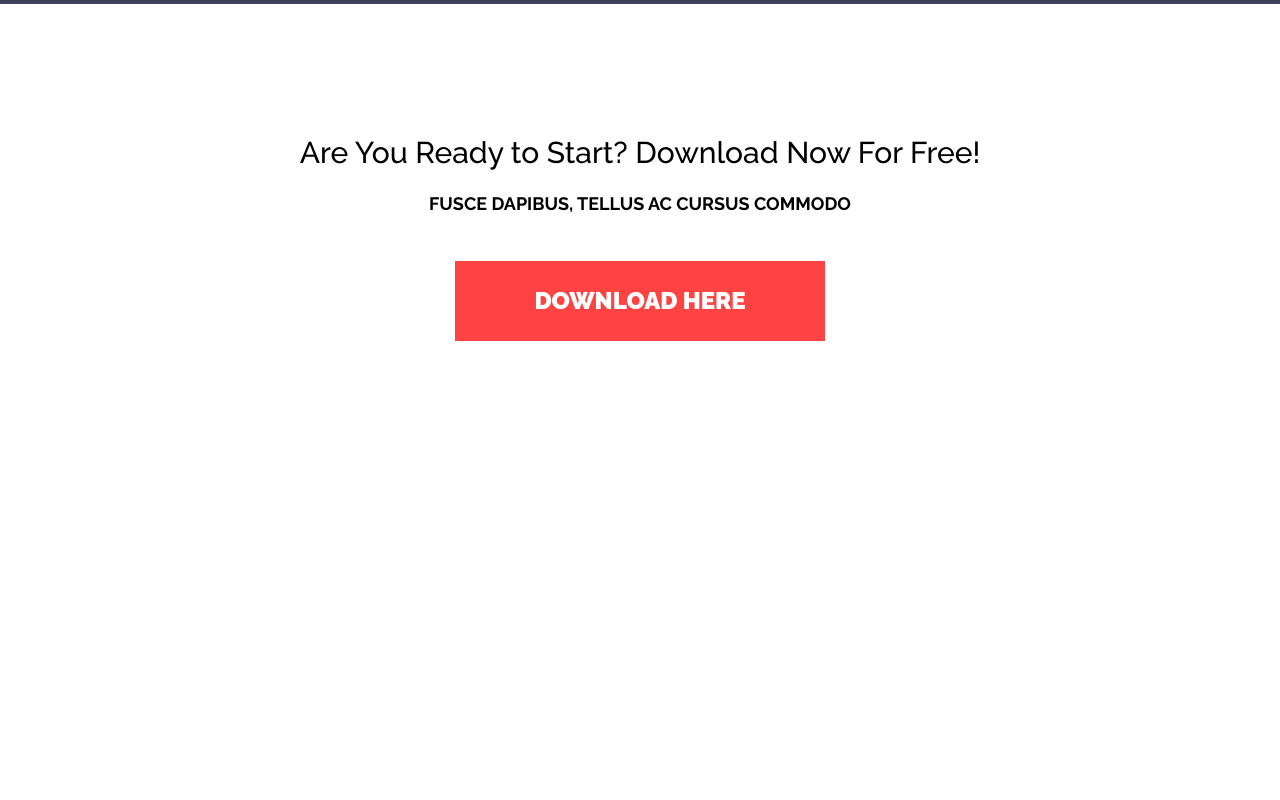
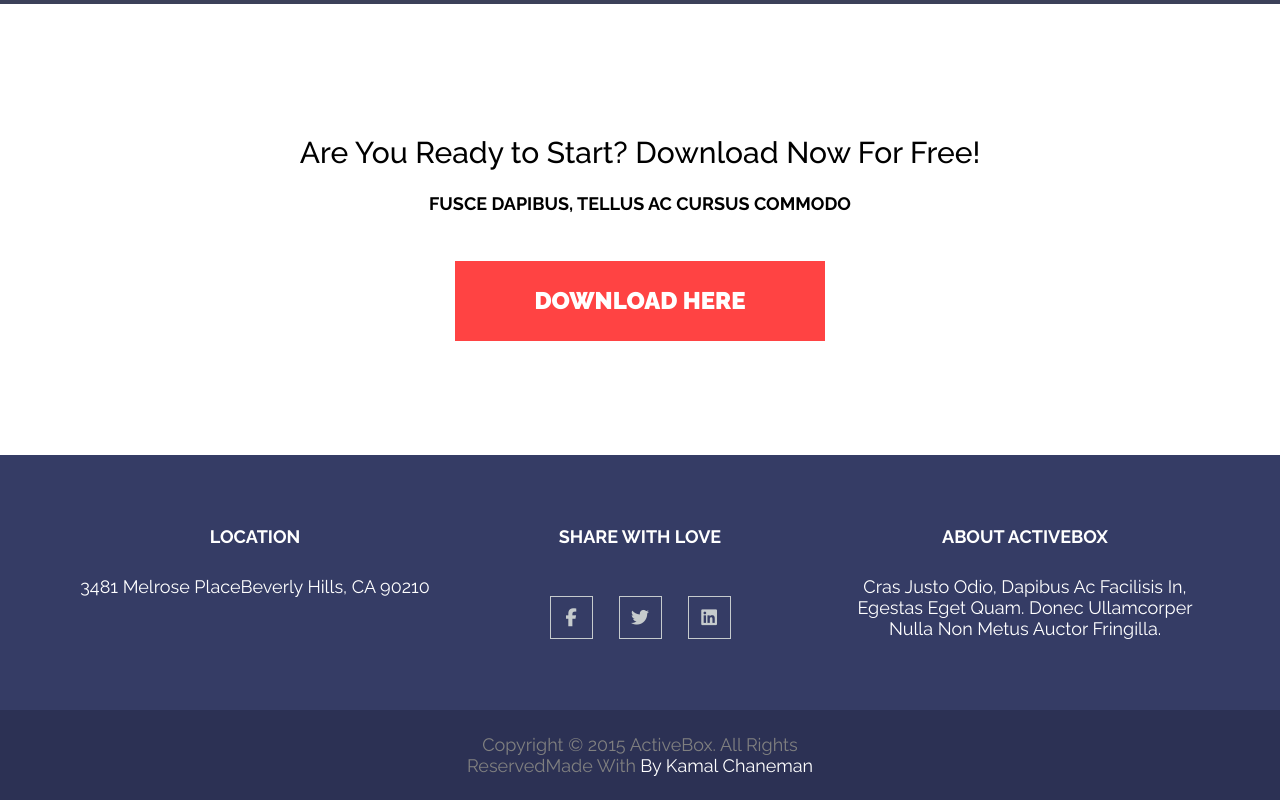
Before and after one commit to dartvalerius/fe58-course-block-one, a website built with Parcel: page src/index.html in a window 1280 px wide. Shown: the part 742-1542 px from the top of the page. Before the commit the page ends 1197 px from the top, so only its background shows below. Built offline with nearby package versions, Linux system fonts and the light colour scheme; grey boxes are pictures that could not be loaded.

Commit message:
реализована секция footer

```diff
--- a/src/index.html
+++ b/src/index.html
@@ -51,6 +51,7 @@
     </header>
     <section id="download" class="download">
         <div class="container">
+            <div class="download-wrap">
                 <h3 class="download-title">Are You Ready to Start? Download Now For Free!</h3>
                 <div class="download-text">
                     <p>Fusce dapibus, tellus ac cursus commodo</p>
@@ -59,7 +60,50 @@
                     <a href="#">Download here</a>
                 </div>
             </div>
+        </div>
     </section>
+    <footer class="footer">
+        <section class="footer-info">
+            <div class="container">
+                <div class="info">
+                    <div class="info__item">
+                        <h5 class="info-title">Location</h5>
+                        <div class="info-text">
+                            <p>3481 Melrose PlaceBeverly Hills, CA 90210</p>
+                        </div>
+                    </div>
+                    <div class="info__item">
+                        <h5 class="info-title social-mb">Share with Love</h5>
+                        <div class="info-social">
+                            <a href="#">
+                                <i class="fa-brands fa-facebook-f"></i>
+                            </a>
+                            <a href="#">
+                                <i class="fa-brands fa-twitter"></i>
+                            </a>
+                            <a href="#">
+                                <i class="fa-brands fa-linkedin"></i>
+                            </a>
+                        </div>
+                    </div>
+                    <div class="info__item">
+                        <h5 class="info-title">About ActiveBox</h5>
+                        <div class="info-text">
+                            <p>Cras justo odio, dapibus ac facilisis in, egestas eget quam. Donec ullamcorper nulla non metus auctor fringilla.</p>
+                        </div>
+                    </div>
+                </div>
+            </div>
+        </section>
+        <section class="footer-copyright">
+            <div class="container">
+                <div class="copyright">
+                    <span>Copyright © 2015 ActiveBox. All Rights ReservedMade With</span>
+                    <span>By Kamal Chaneman</span>
+                </div>
+            </div>
+        </section>
+    </footer>
     <script type="module" src="./js/app.js"></script>
 </body>
 </html>
--- a/src/scss/download.scss
+++ b/src/scss/download.scss
@@ -1,5 +1,5 @@
 .download {
-    padding: 114px 170px;
+    padding: 114px 0px;
 }
 
 .download-title {
--- /dev/null
+++ b/src/scss/footer.scss
@@ -0,0 +1,86 @@
+.footer-info {
+    background-color: #353C65;
+    padding: 71px 0;
+}
+
+.info {
+    display: flex;
+    justify-content: space-between;
+}
+
+.info__item {
+    width: 370px;
+}
+
+.info-title {
+    font-size: 18px;
+    font-weight: 700;
+    text-align: center;
+    text-transform: uppercase;
+    color: #FFF;
+    margin-bottom: 29px;
+}
+
+.info-text {
+    text-align: center;
+
+    p {
+        font-size: 18px;
+        font-weight: 400;
+        color: #FFF;
+        text-transform: capitalize;
+    }
+}
+
+.social-mb {
+    margin-bottom: 49px;
+}
+
+.info-social {
+    display: flex;
+    justify-content: center;
+
+    a {
+        text-decoration: none;
+        text-align: center;
+        display: block;
+        font-size: 18px;
+        color: #C6CBCD;
+        padding: 10px;
+        border: 1px solid #C6CBCD;
+        width: 43px;
+        transition: .5s;
+
+        &:nth-child(even) {
+            margin: 0 26px;
+        }
+
+        &:hover {
+            color: #FFF;
+        }
+    }
+}
+
+.footer-copyright {
+    background-color: #2C3154;
+    padding: 24px 0;
+
+    .container {
+        display: flex;
+        justify-content: center;
+    }
+}
+
+.copyright {
+    width: 370px;
+    text-align: center;
+
+    span {
+        font: $font-h5;
+        color: #808080;
+
+        &:last-child {
+            color: #FFF;
+        }
+    }
+}
--- a/src/scss/index.scss
+++ b/src/scss/index.scss
@@ -1,6 +1,7 @@
 @import "cdn";
 @import "header.scss";
 @import "download.scss";
+@import "footer.scss";
 
 * {
     margin: 0;
```
Lines whose indentation alone changed are shown as unchanged.
